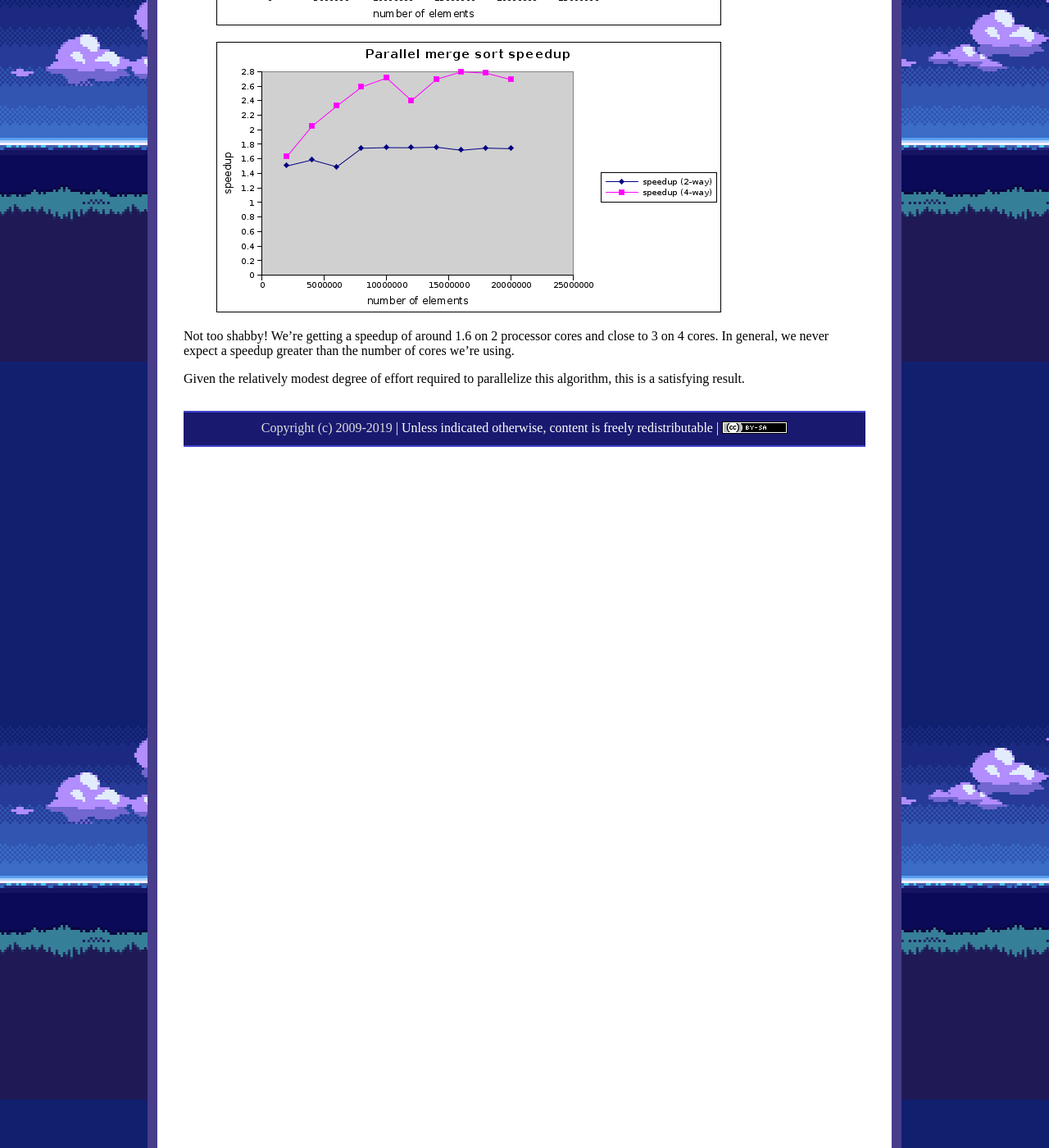
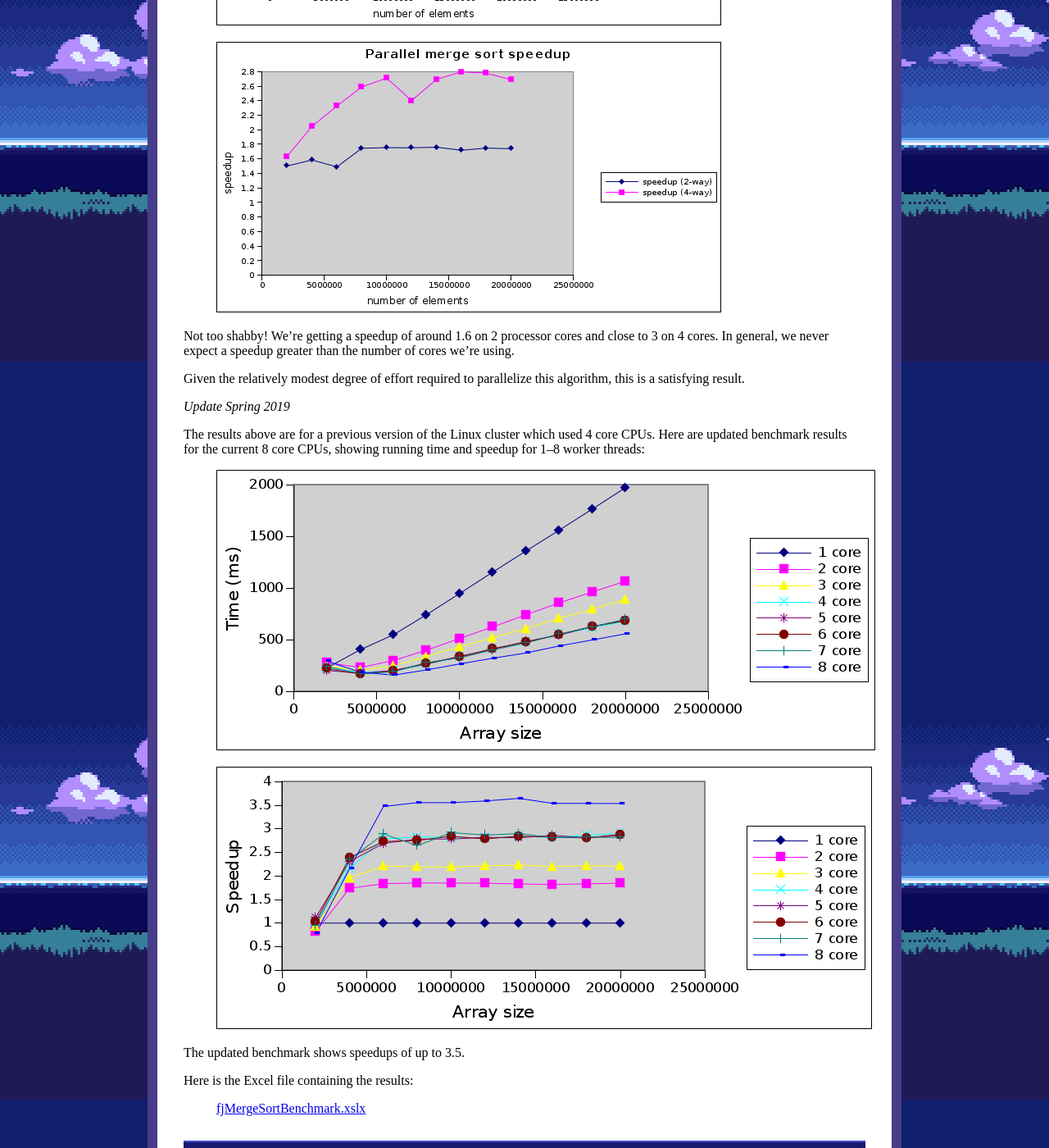
Before and after one commit to ycpcs/cs365-spring2019, a Jekyll site: the page built from lectures/lecture13.md, in a window 1280 px wide and 1400 px high, scrolled down 4059 px. Shown: the whole window at 82% size. Built offline with Jekyll 4.4.1, drawn with Linux system fonts in a browser that asks for light colours.

Commit message:
updated benchmark results for 8 cores

```diff
--- a/lectures/lecture13.md
+++ b/lectures/lecture13.md
@@ -216,3 +216,17 @@ So, what kind of speedup do we get? Here are some benchmark results based on sor
 Not too shabby! We're getting a speedup of around 1.6 on 2 processor cores and close to 3 on 4 cores. In general, we never expect a speedup greater than the number of cores we're using.
 
 Given the relatively modest degree of effort required to parallelize this algorithm, this is a satisfying result.
+
+*Update Spring 2019*
+
+The results above are for a previous version of the Linux cluster which used 4 core CPUs.  Here are updated benchmark results for the current 8 core CPUs, showing running time and speedup for 1&ndash;8 worker threads:
+
+> ![image](figures/parMergeSort-8core.png)
+>
+> ![image](figures/parMergeSortSpeedup-8core.png)
+
+The updated benchmark shows speedups of up to 3.5.
+
+Here is the Excel file containing the results:
+
+> [fjMergeSortBenchmark.xslx](fjMergeSortBenchmark.xslx)
```
Also changed, not shown: lectures/figures/parMergeSort-8core.png (added), lectures/figures/parMergeSortSpeedup-8core.png (added), 1 other file.
